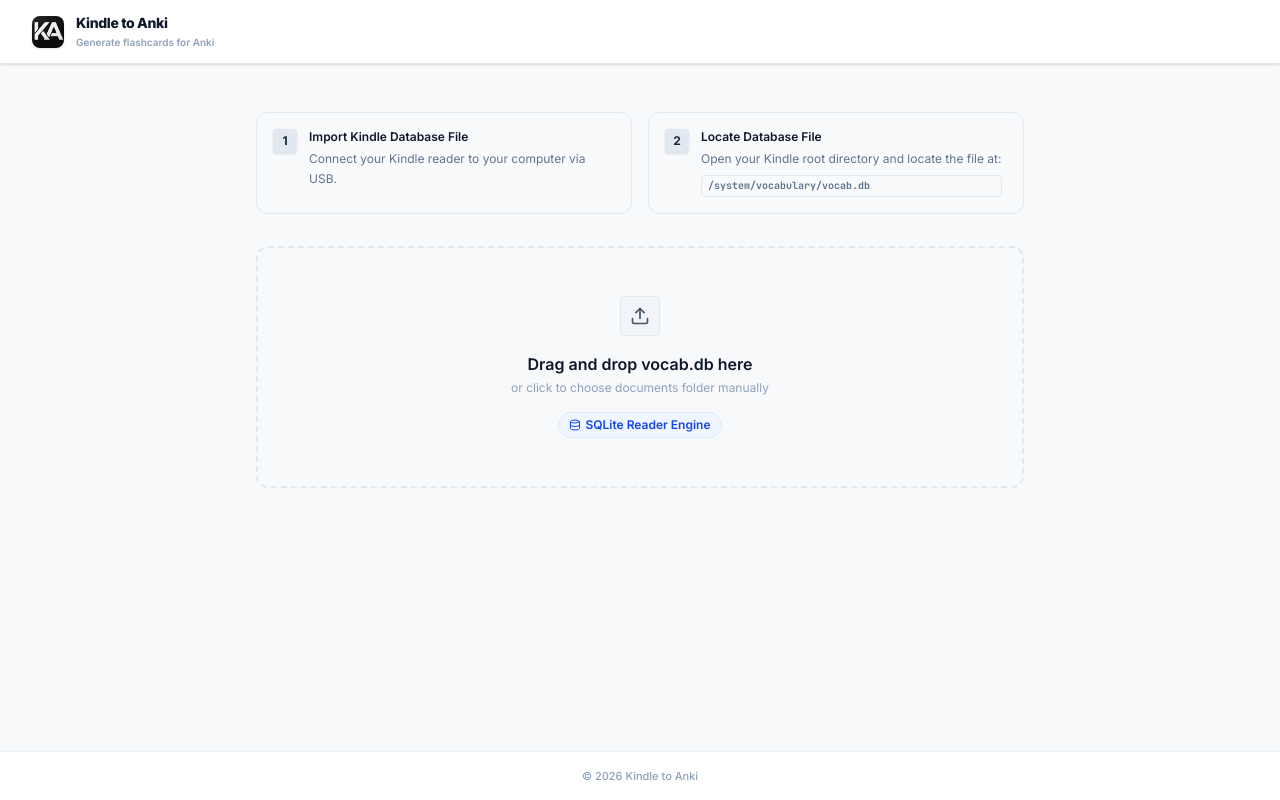
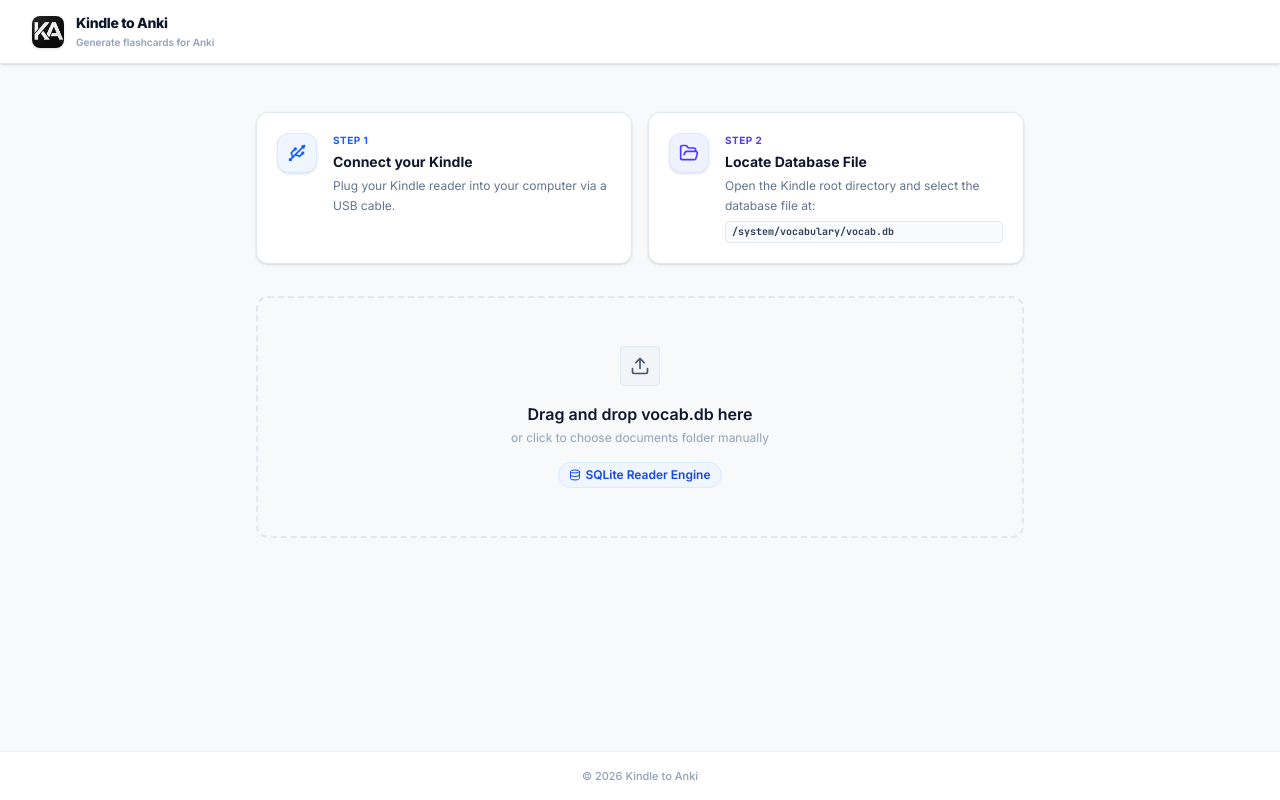
Before and after one commit to ArtemTykhonenko/kindle-vocabulary-to-anki, a React (Vite) app: page / in a window 1280 px wide. Built offline with nearby package versions, Linux system fonts and the light colour scheme; no server answers.

Commit message:
design: update upload onboarding steps visual cards with Usb and FolderOpen icons

```diff
--- a/src/components/UploadPanel.tsx
+++ b/src/components/UploadPanel.tsx
@@ -4,7 +4,7 @@
  */
 
 import React, { useState, useRef } from "react";
-import { Upload, FileCode, CheckCircle, Database, HelpCircle, Loader2, ArrowRight } from "lucide-react";
+import { Upload, FileCode, CheckCircle, Database, HelpCircle, Loader2, ArrowRight, Usb, FolderOpen } from "lucide-react";
 import { parseKindleVocabDb } from "../utils/sqliteParser";
 import { saveBooks, saveWords, saveRawDbFile } from "../utils/db";
 import { Book, Word } from "../types";
@@ -133,29 +133,30 @@ export default function UploadPanel({
       {/* Step Guide Cards */}
       <div className="grid grid-cols-1 md:grid-cols-2 gap-4">
         {/* Step 1 */}
-        <div className="p-4 bg-slate-50 border border-slate-200 rounded-xl flex gap-3 text-left">
-          <div className="h-6 w-6 rounded bg-slate-200 text-slate-800 flex items-center justify-center font-bold shrink-0 text-xs shadow-sm">
-            1
+        <div className="p-5 bg-white border border-slate-200 rounded-xl flex gap-4 text-left shadow-sm hover:shadow-md transition">
+          <div className="h-10 w-10 rounded-xl bg-blue-50 text-blue-600 border border-blue-100 flex items-center justify-center shrink-0 shadow-sm">
+            <Usb className="h-5 w-5" />
           </div>
           <div className="space-y-1">
-            <h4 className="font-semibold text-slate-900 text-xs">Import Kindle Database File</h4>
+            <div className="text-[10px] font-bold text-blue-600 uppercase tracking-wider">Step 1</div>
+            <h4 className="font-bold text-slate-900 text-sm">Connect your Kindle</h4>
             <p className="text-xs text-slate-500 leading-relaxed">
-              Connect your Kindle reader to your computer via USB.
+              Plug your Kindle reader into your computer via a USB cable.
             </p>
           </div>
         </div>
 
         {/* Step 2 */}
-        <div className="p-4 bg-slate-50 border border-slate-200 rounded-xl flex gap-3 text-left">
-          <div className="h-6 w-6 rounded bg-slate-200 text-slate-800 flex items-center justify-center font-bold shrink-0 text-xs shadow-sm">
-            2
+        <div className="p-5 bg-white border border-slate-200 rounded-xl flex gap-4 text-left shadow-sm hover:shadow-md transition">
+          <div className="h-10 w-10 rounded-xl bg-indigo-50 text-indigo-600 border border-indigo-100 flex items-center justify-center shrink-0 shadow-sm">
+            <FolderOpen className="h-5 w-5" />
           </div>
           <div className="space-y-1">
-            <h4 className="font-semibold text-slate-900 text-xs">Locate Database File</h4>
+            <div className="text-[10px] font-bold text-indigo-600 uppercase tracking-wider">Step 2</div>
+            <h4 className="font-bold text-slate-900 text-sm">Locate Database File</h4>
             <p className="text-xs text-slate-500 leading-relaxed">
-              Open your Kindle root directory and locate the file at:
-              <br />
-              <code className="bg-slate-250/75 text-slate-705 px-1.5 py-0.5 rounded text-[10px] select-all font-mono font-bold block mt-1.5 border border-slate-200">
+              Open the Kindle root directory and select the database file at:
+              <code className="bg-slate-50 text-slate-700 px-1.5 py-0.5 rounded text-[10px] select-all font-mono font-bold block mt-1.5 border border-slate-200">
                 /system/vocabulary/vocab.db
               </code>
             </p>
```
